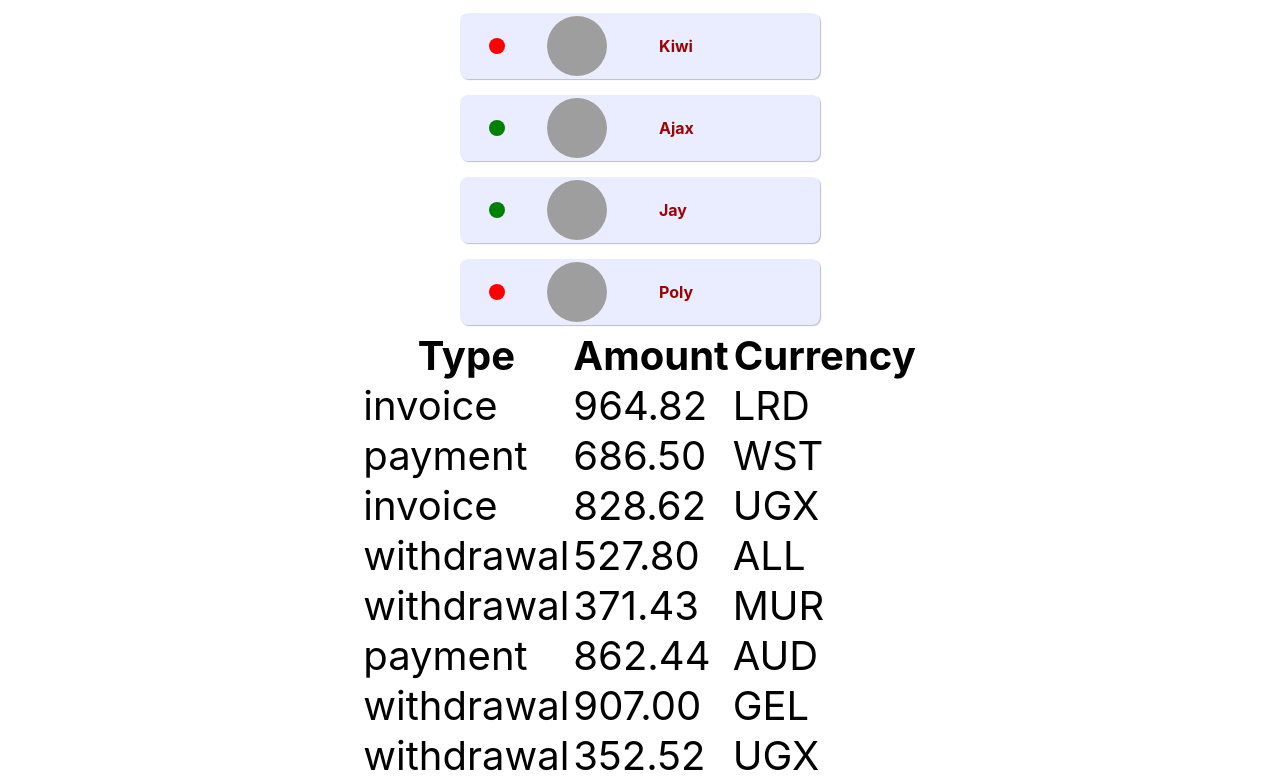
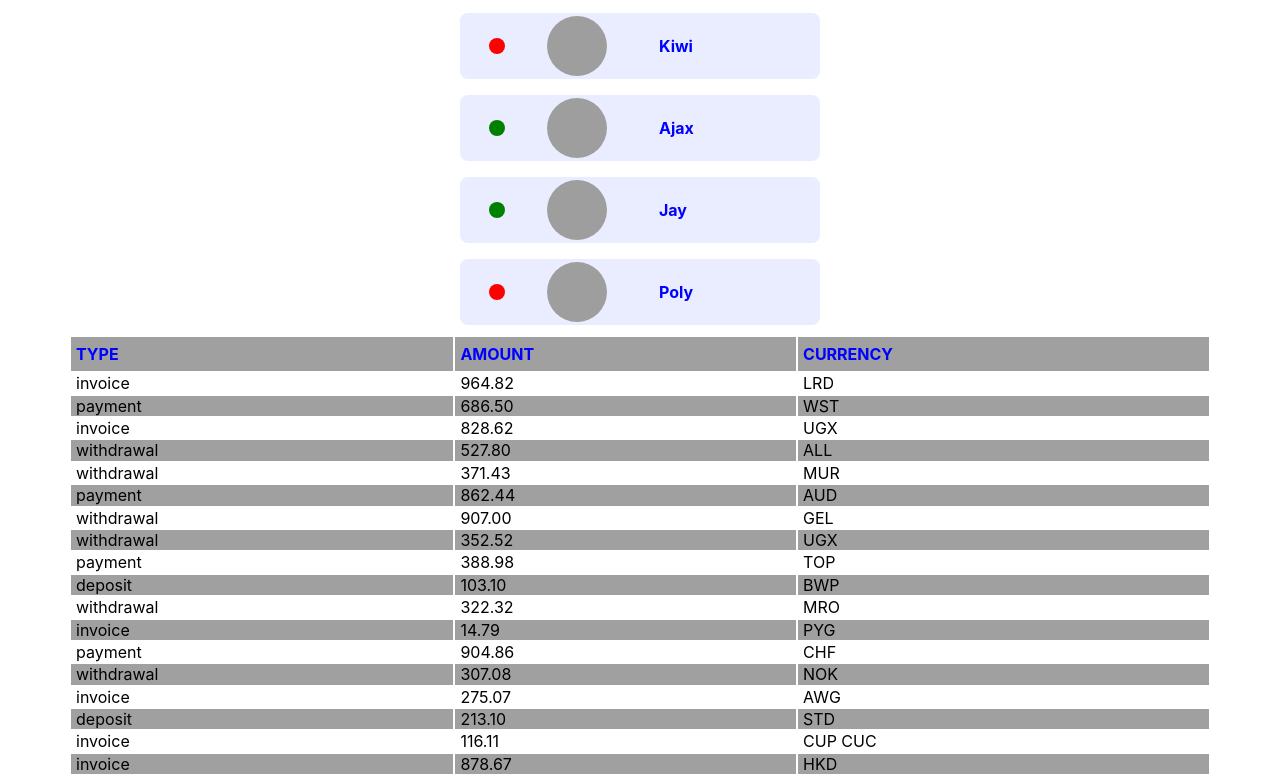
Before and after one commit to VovaKyrychuk/goit-react-hw-01-components, a React (Create React App) app: page / in a window 1280 px wide. Shown: the part 420-1197 px from the top of the page. Built offline with nearby package versions, Linux system fonts and the light colour scheme; grey boxes are pictures that could not be loaded.

Commit message:
task 4 add css

```diff
--- a/src/components/Friends/FriendList.jsx
+++ b/src/components/Friends/FriendList.jsx
@@ -17,6 +17,16 @@ export const FriendList = ({ friends }) => {
   );
 };
 
+const FriendListItem = ({ avatar, name, isOnline }) => {
+  return (
+    <FriendsItem>
+      <Status isOnline={isOnline}></Status>
+      <Avatar src={avatar} alt="User avatar" width="48" />
+      <Name>{name}</Name>
+    </FriendsItem>
+  );
+};
+
 FriendList.propTypes = {
   friends: PropTypes.arrayOf(
     PropTypes.shape({
@@ -27,13 +37,3 @@ FriendList.propTypes = {
     }).isRequired
   ).isRequired,
 };
-
-const FriendListItem = ({ avatar, name, isOnline }) => {
-  return (
-    <FriendsItem>
-      <Status isOnline={isOnline}></Status>
-      <Avatar src={avatar} alt="User avatar" width="48" />
-      <Name>{name}</Name>
-    </FriendsItem>
-  );
-};
--- a/src/components/Friends/FriendList.styled.js
+++ b/src/components/Friends/FriendList.styled.js
@@ -22,13 +22,12 @@ export const FriendsItem = styled.li`
   max-width: 100%;
   width: 360px;
   border-radius: 8px;
-  box-shadow: -1px -1px 1px #fff, 1px 1px 1px #babecc;
   background-color: ${props => props.theme.colors.background};
 `;
 
 export const Status = styled.span`
   display: block;
-  margin-left: 1.625rem;
+  margin-left: 26px;
   width: 16px;
   height: 16px;
   border-radius: 50%;
--- a/src/components/Transactions/TransactionsHistory.jsx
+++ b/src/components/Transactions/TransactionsHistory.jsx
@@ -1,54 +1,26 @@
 import PropTypes from 'prop-types';
-
-// export const TransactionHistory = ({ items }) => {
-//   return (
-//     <table class="transaction-history">
-//       <thead>
-//         <tr>
-//           <th>Type</th>
-//           <th>Amount</th>
-//           <th>Currency</th>
-//         </tr>
-//       </thead>
-//       <tbody>
-//         {items.map(({ item, idx }) => (
-//           <tr
-//             key={item.id}
-//             id={item.id}
-//             index={idx}
-//             type={item.type}
-//             amount={item.amount}
-//             currency={item.currency}
-//           />
-//         ))}
-//       </tbody>
-//     </table>
-//   );
-// };
-
-// TransactionHistory.propTypes = {
-//   items: PropTypes.arrayOf(
-//     PropTypes.shape({
-//       id: PropTypes.string.isRequired,
-//       type: PropTypes.string.isRequired,
-//       amount: PropTypes.string.isRequired,
-//       currency: PropTypes.string.isRequired,
-//     }).isRequired
-//   ).isRequired,
-// };
+import {
+  Table,
+  Thead,
+  Tr,
+  Th,
+  Tbody,
+  Td,
+  LastTr,
+} from './TransactionsHistory.styled';
 
 export const TransactionHistory = ({ items }) => {
   return (
-    <table>
-      <thead>
-        <tr>
-          <th>Type</th>
-          <th>Amount</th>
-          <th>Currency</th>
-        </tr>
-      </thead>
+    <Table>
+      <Thead>
+        <Tr>
+          <Th>Type</Th>
+          <Th>Amount</Th>
+          <Th>Currency</Th>
+        </Tr>
+      </Thead>
 
-      <tbody>
+      <Tbody>
         {items.map((item, idx) => {
           return (
             <TableRow
@@ -61,18 +33,18 @@ export const TransactionHistory = ({ items }) => {
             />
           );
         })}
-      </tbody>
-    </table>
+      </Tbody>
+    </Table>
   );
 };
 
 const TableRow = ({ type, amount, currency, index }) => {
   return (
-    <tr idx={index}>
-      <td>{type}</td>
-      <td>{amount}</td>
-      <td>{currency}</td>
-    </tr>
+    <LastTr idx={index}>
+      <Td>{type}</Td>
+      <Td>{amount}</Td>
+      <Td>{currency}</Td>
+    </LastTr>
   );
 };
 
--- /dev/null
+++ b/src/components/Transactions/TransactionsHistory.styled.js
@@ -0,0 +1,47 @@
+import styled from 'styled-components';
+
+export const Table = styled.table`
+  margin: 0 auto;
+  margin-bottom: 5px;
+  padding: 5px;
+  max-width: 90%;
+  width: 90%;
+`;
+
+export const Thead = styled.thead`
+  background-color: ${props => props.theme.colors.gray};
+  color: ${props => props.theme.colors.accent};
+  font-size: 24px;
+  text-transform: uppercase;
+`;
+
+export const Tr = styled.tr`
+font-size: 16px;
+:nth-child(even) {
+    background-color: ${props => props.theme.colors.gray};
+  }
+  :hover {
+   background-color: ${props => props.theme.colors.background};
+`;
+
+export const LastTr = styled(Tr)`
+  background-color: ${props => props.theme.colors.white};
+`;
+
+export const Th = styled.th`
+  padding: 0.5rem 0;
+  padding-left: 5px;
+  text-align: left;
+`;
+
+export const Tbody = styled.tbody`
+  background-color: ${props => props.theme.colors.white};
+`;
+
+export const Td = styled.td`
+  padding-left: 5px;
+  :hover {
+    background-color: ${props => props.theme.colors.background};
+    color: ${props => props.theme.colors.accent};
+  }
+`;
--- a/src/index.js
+++ b/src/index.js
@@ -5,14 +5,14 @@ import { App } from 'components/App';
 
 const theme = {
   colors: {
-    black: '#000',
-    white: '#fff',
+    black: '#000000',
+    white: '#ffffff',
     text: '#2a2a2a',
     background: '#e9edff',
     primary: '#2b3162',
     secondary: '#1a236a;',
-    accent: '#9e0202',
-    muted: '#dddff8',
+    accent: '#0000ff',
+    gray: '#a0a0a0',
   },
 };
 
```
